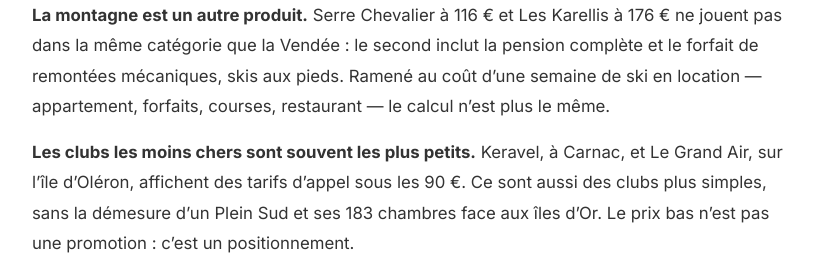
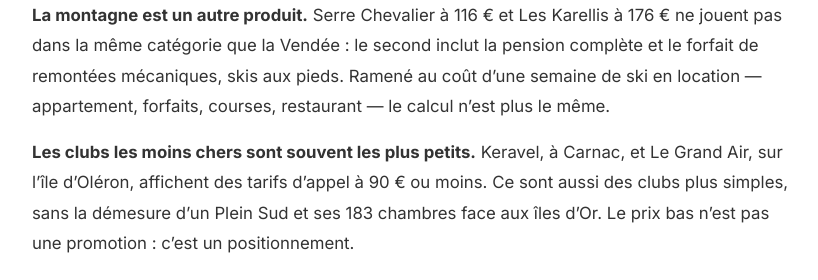
Before and after one commit to Wong-win/fashionableexpert, an Astro site: page /2026/11/28/vacances-bleues-budget-club-famille in a window 1280 px wide. Shown: the part 2880-3160 px from the top of the page, without its empty margins (228-1046 px from the left). Built offline with nearby package versions, Linux system fonts and the light colour scheme; Astro itself is replaced by a stand-in of ours; grey boxes are pictures that could not be loaded.

Commit message:
Correction du prix d'appel des clubs Keravel et Le Grand Air

```diff
--- a/src/content/articles/vacances-bleues-budget-club-famille.md
+++ b/src/content/articles/vacances-bleues-budget-club-famille.md
@@ -51,7 +51,7 @@ Trois lectures de ce tableau.
 
 **La montagne est un autre produit.** Serre Chevalier à 116 € et Les Karellis à 176 € ne jouent pas dans la même catégorie que la Vendée : le second inclut la pension complète et le forfait de remontées mécaniques, skis aux pieds. Ramené au coût d'une semaine de ski en location — appartement, forfaits, courses, restaurant — le calcul n'est plus le même.
 
-**Les clubs les moins chers sont souvent les plus petits.** Keravel, à Carnac, et Le Grand Air, sur l'île d'Oléron, affichent des tarifs d'appel sous les 90 €. Ce sont aussi des clubs plus simples, sans la démesure d'un Plein Sud et ses 183 chambres face aux îles d'Or. Le prix bas n'est pas une promotion : c'est un positionnement.
+**Les clubs les moins chers sont souvent les plus petits.** Keravel, à Carnac, et Le Grand Air, sur l'île d'Oléron, affichent des tarifs d'appel à 90 € ou moins. Ce sont aussi des clubs plus simples, sans la démesure d'un Plein Sud et ses 183 chambres face aux îles d'Or. Le prix bas n'est pas une promotion : c'est un positionnement.
 
 ![Enfants peignant dans un atelier du club enfants](/images/vacances-bleues-budget-club-famille-body-1.jpg)
 
```
